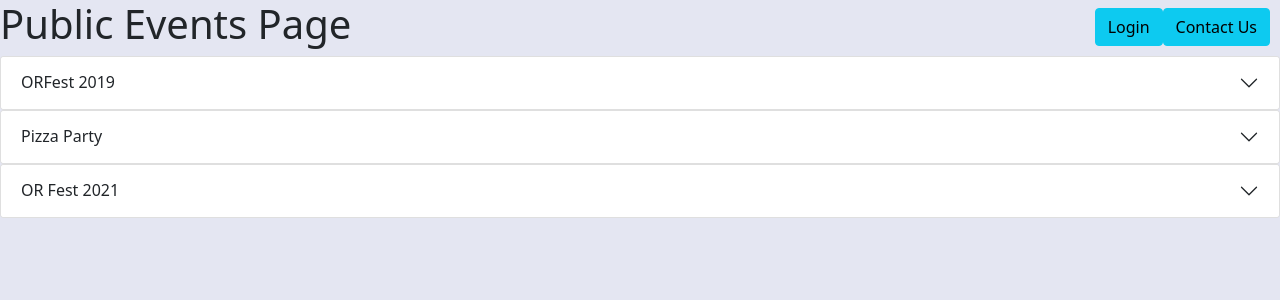
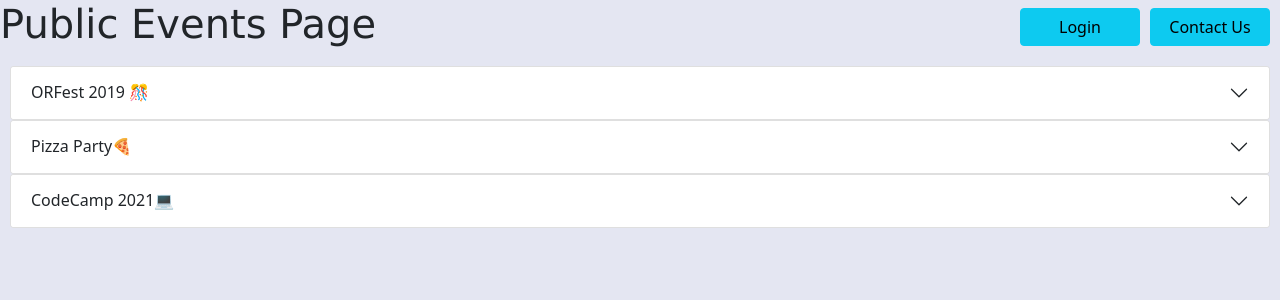
Before and after one commit to turgut-edis/Group1D--CluBil, a React (Create React App) app: page / in a window 1280 px wide. Shown: the top 300 px of the page. Built offline with nearby package versions, Linux system fonts and the light colour scheme.

Commit message:
small styling changes

```diff
--- a/src/App.js
+++ b/src/App.js
@@ -18,34 +18,41 @@ function App() {
           right: "10px",
         }}
       >
-        <Button variant="info" onClick={() => routeChange("login")}>
+        <Button variant="info" className="login-page-button" onClick={() => routeChange("login")}>
           Login
         </Button>
-        <Button variant="info" onClick={() => routeChange("contact")}>
+        <Button variant="info"  className="contact-us-page-button" onClick={() => routeChange("contact")}>
           Contact Us
         </Button>
       </nav>
-      <h1>Public Events Page</h1>
+      <h1 className="public-events-title">Public Events Page</h1>
+      <div className="public-events">
         <PublicEvent
-        name="ORFest 2019"
+          name="ORFest 2019 🎊"
           location="Bilkent"
           time="21:00"
+          description="Littest party of 2019"
           eventKey="0"
         />
         <PublicEvent
-        name="Pizza Party"
+          name="Pizza Party🍕"
           location="B Building"
           time="19:00"
+          description="Let's eat some pizza!!!"
           eventKey="1"
         />
         <PublicEvent
-        name="OR Fest 2021"
+          name="CodeCamp 2021💻"
           location="Mithat Coruh"
           time="10:00"
+          description="Littest code party of 2021"
           eventKey="2"
         />
+      </div>
     </div>
   );
 }
 
+
+
 export default App;
--- a/src/app.css
+++ b/src/app.css
@@ -180,3 +180,22 @@ a {
 .foot-lnk {
   text-align: bottom;
 }
+
+.public-events {
+  padding: 10px;
+}
+
+.public-events-title {
+  font-size: 30;
+  font-family:Verdana, Geneva, Tahoma, sans-serif;
+
+}
+
+.login-page-button {
+  margin-right: 10px;
+  width: 120px;
+}
+
+.contact-us-page-button {
+  width: 120px;
+}
--- a/src/components/PublicEvent.js
+++ b/src/components/PublicEvent.js
@@ -9,7 +9,7 @@ function PublicEvent(props) {
         <Accordion.Body>
           <p>Location📍: {props.location}</p>
           <p>Time⏰: {props.time}</p>
-          <p>Description✏️: {props.time}</p>
+          <p>Description✏️: {props.description}</p>
         </Accordion.Body>
       </Accordion.Item>
     </Accordion>
```
Lines whose indentation alone changed are shown as unchanged.
